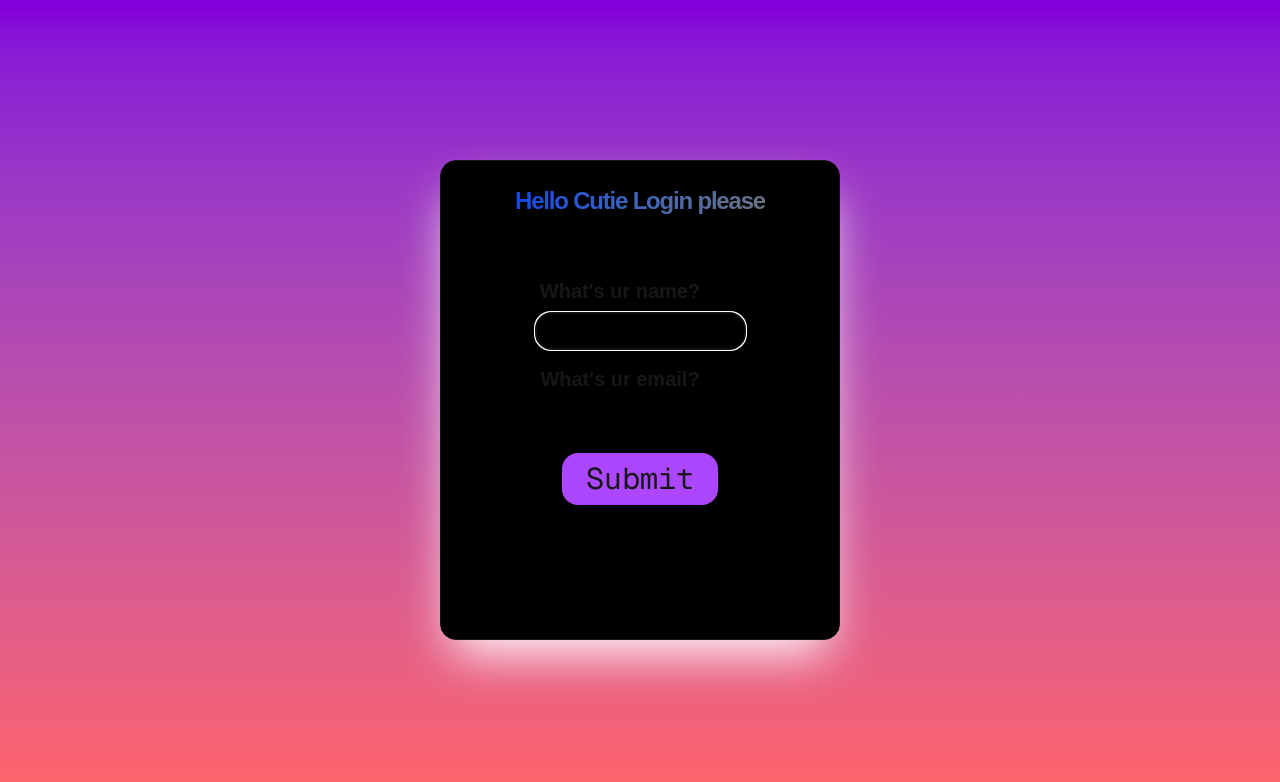
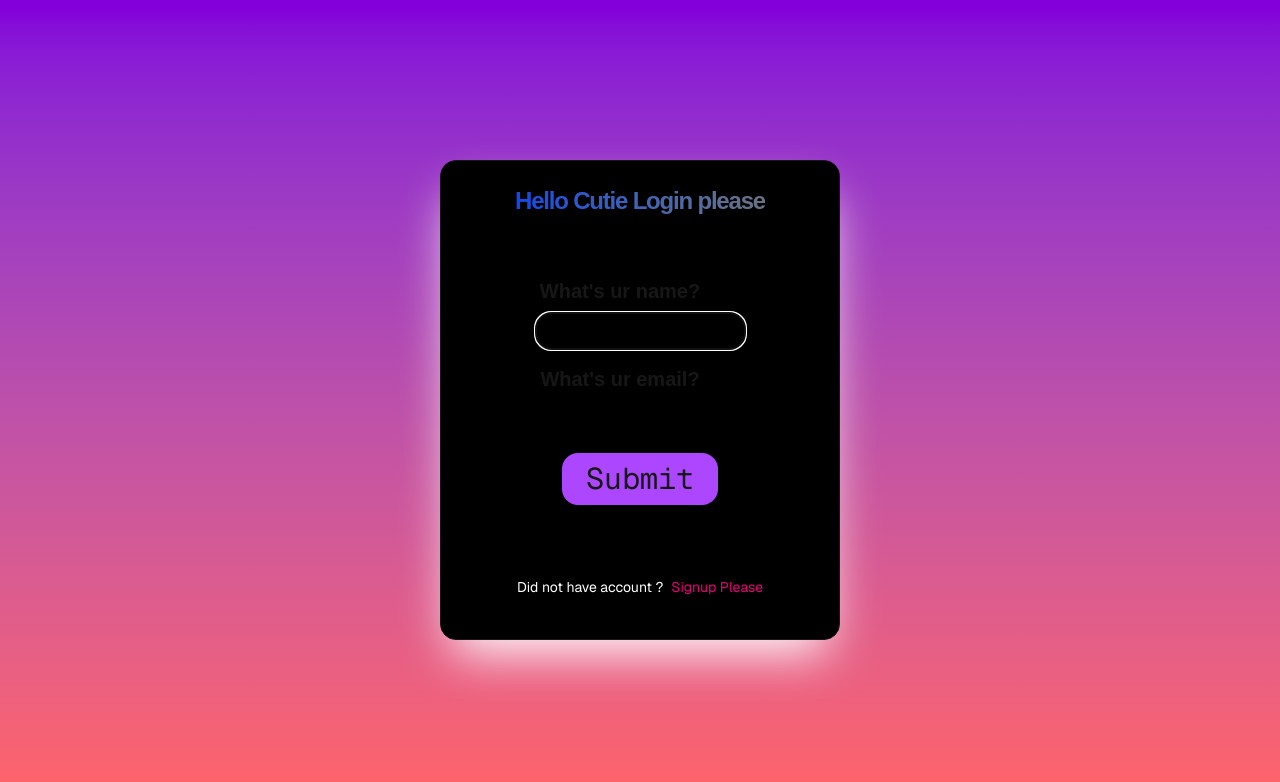
Before and after one commit to tushar-41/talkmeFrontend, a Next.js app: page /login in a window 1280 px wide. Shown: the top 782 px of the page. Built offline with nearby package versions, Linux system fonts and the light colour scheme.

Commit message:
login route corrected

```diff
--- a/app/(auth)/login/page.jsx
+++ b/app/(auth)/login/page.jsx
@@ -1,4 +1,5 @@
 'use client';
+import Link from 'next/link';
 import React, { useRef, useState } from 'react'
 
 const LoginPage = () => {
@@ -7,10 +8,13 @@ const LoginPage = () => {
     const inputRef = useRef(null);
     const [emailField,setEmailField] = useState('');
     const emailRef = useRef(null);
+    const [formData,setFormData] = useState({
+        name:'',
+        email:'',
+    });
 
     const handleSubmit = (e) => {
         e.preventDefault();
-        console.log(e.target.value);
     }
 
   return (
@@ -28,6 +32,14 @@ const LoginPage = () => {
                 value={emailField} onChange={(e) => setEmailField(e.target.value)} ref={emailRef}/>
                 <button type='submit' className='text-3xl font-mono bg-purple-500 hover:bg-white hover:text-black px-6 py-2 rounded-2xl transition-all duration-300'>Submit</button>
             </form>
+            <p className='mt-3 text-sm font-sans text-white'>
+                Did not have account ?
+                <span className='text-pink-600 ml-2'>
+                <Link href={'/signup'}>
+                Signup Please
+                </Link>
+                </span>
+            </p>
         </div>
     </div>
   )
--- a/app/chat/page.jsx
+++ b/app/chat/page.jsx
@@ -1,7 +1,8 @@
 'use client';
 import { Chatbox } from '@/components/Chatbox';
 import UserMessage from '@/components/UserMessage';
-import React, { useState } from 'react'
+import React, { useEffect, useState } from 'react'
+import { io } from 'socket.io-client';
 
 const ChatPage = () => {
 
@@ -25,10 +26,19 @@ const ChatPage = () => {
        setMessages(
         [...messages,messageInput]
        );
+    });
 
+    useEffect(() => {
+        io.on('connect',() => {
+            console.log('connection established',io.id);
 
-    })
+            io.on('receivedMessage', (data) => {
+                setMessages((prev) => [...prev , data]);
 
+            })
+        });
+
+    },[]);
 
   return (
     <div className='flex items-center justify-center bg-gradient-to-t from-blue-400 to-[#10172a] h-screen'>
```
